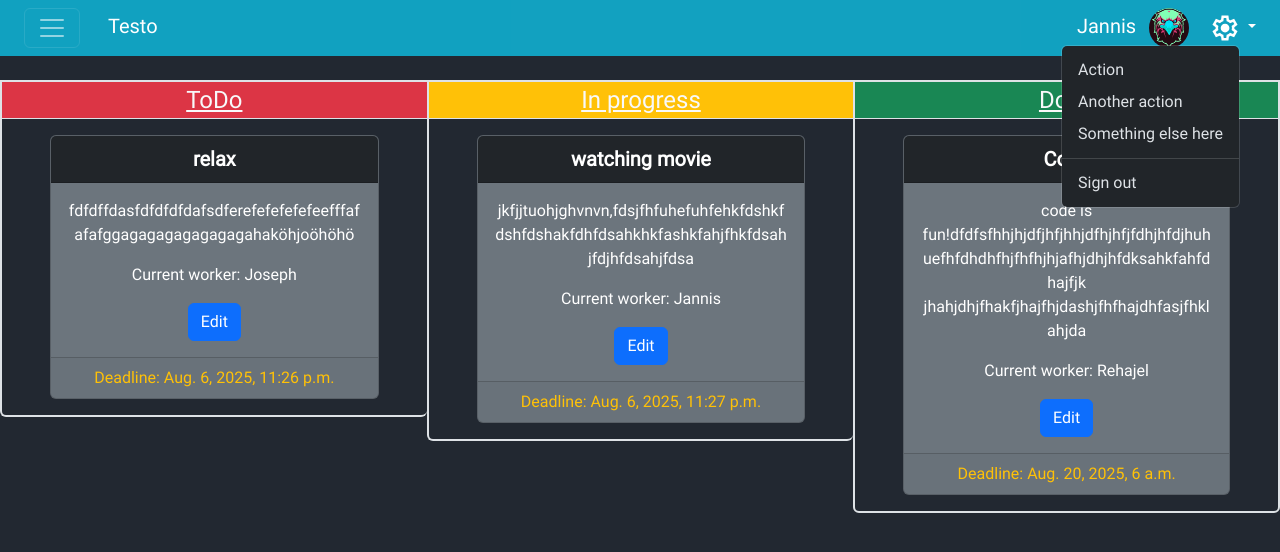
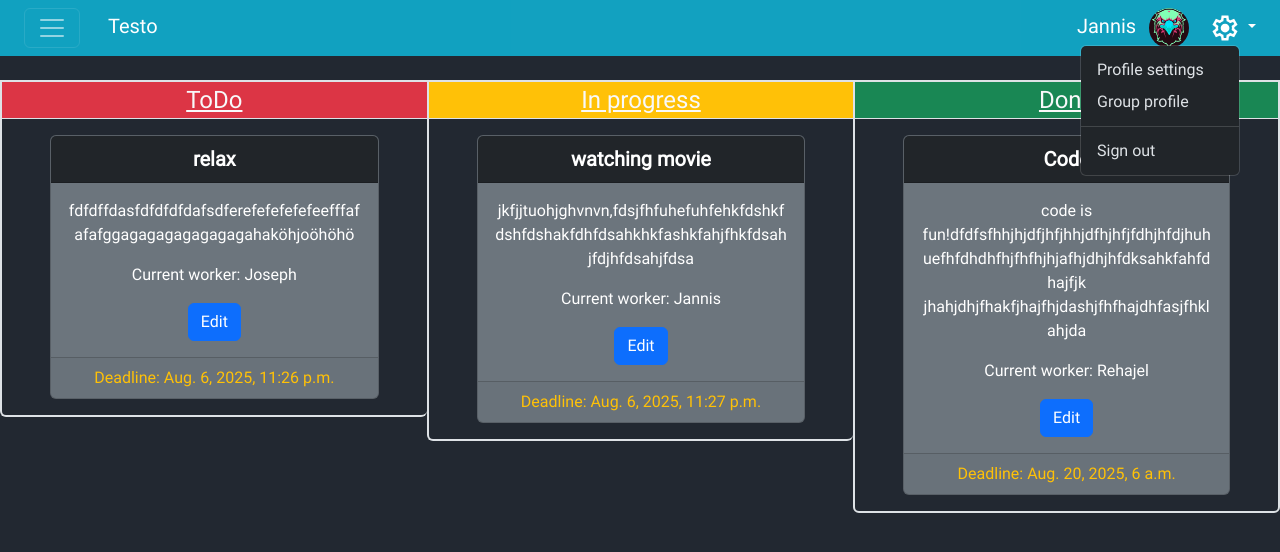
Before and after one commit to Rehajel15/TaskSphere, a Django app: page /home/ in a window 1280 px wide, after a click that opens the changed part. Shown: the top 552 px of the page. Run offline with Django 5.2, Linux system fonts and the light colour scheme; a user stored in the database is signed in; data comes from the database, SQL or seed files in the repository; both versions use the stored data as it was after the commit; some libraries are stand-ins or nearby versions.

Commit message:
Finished the first version if the navbar

```diff
--- a/home/templates/home/base.html
+++ b/home/templates/home/base.html
@@ -126,9 +126,8 @@
                             <img class="settings_btn" style="width: 30px; height: 30px;" src="{% static 'icons/gear.svg' %}" alt="Settings">
                         </button>
                         <ul class="dropdown-menu dropdown-menu-end">
-                            <li><a class="dropdown-item" href="#">Action</a></li>
-                            <li><a class="dropdown-item" href="#">Another action</a></li>
-                            <li><a class="dropdown-item" href="#">Something else here</a></li>
+                            <li><a class="dropdown-item" href="#">Profile settings</a></li>
+                            <li><a class="dropdown-item" href="#">Group profile</a></li>
                             <li><hr class="dropdown-divider"></li>
                             <li><a class="dropdown-item" href="{% url 'authentication:signout' %}">Sign out</a></li>
                         </ul>
@@ -136,17 +135,35 @@
                 </div>
                 <div class="offcanvas offcanvas-start" tabindex="-1" id="offcanvasNavbar" aria-labelledby="offcanvasNavbarLabel">
                     <div class="offcanvas-header">
-                    <h5 class="offcanvas-title" id="offcanvasNavbarLabel">Offcanvas</h5>
+                    <h5 class="offcanvas-title" id="offcanvasNavbarLabel">{{user.firstname}} {{user.lastname}} - {{ user.group.group_name|slice:":10" }}</h5>
                     <button type="button" class="btn-close" data-bs-dismiss="offcanvas" aria-label="Close"></button>
                 </div>
                 <div class="offcanvas-body">
+                    <div class="d-flex flex-column justify-content-between h-100">
+                        <div>
                             <ul class="navbar-nav justify-content-end flex-grow-1 pe-3">
                                 <li class="nav-item">
                                     <a class="nav-link active" aria-current="page" href="#">Home</a>
                                 </li>
                                 <li class="nav-item">
-                        <a class="nav-link" href="#">Link</a>
+                                    <a class="nav-link" href="#">Employees</a>
+                                    <a class="nav-link" href="#">Messenger</a>
+                                    <a class="nav-link" href="#">Notifications</a>
+                                    <a class="nav-link" href="#">General settings</a>
                                 </li>
+                            </ul>
+                        </div>
+
+                        <div>
+                            <ul class="navbar-nav justify-content-end flex-grow-1 pe-3">
+                                <li class="nav-item d-flex flex-row justify-content-between">
+                                    <a class="nav-link text-white text-decoration-underline fs-6" href="#">Privacy Policy</a>
+                                    <a class="nav-link text-white text-decoration-underline fs-6" href="#">Terms of Use</a>
+                                    <a class="nav-link text-white text-decoration-underline fs-6" href="#">Imprint</a>
+                                </li>
+                            </ul>
+                        </div>
+                    </div>
                 </div>
             </div>
         </nav>
```
Also changed, not shown: db.sqlite3. Lines whose indentation alone changed are shown as unchanged.
